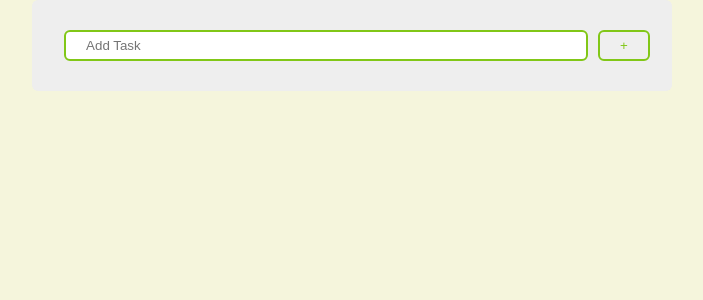
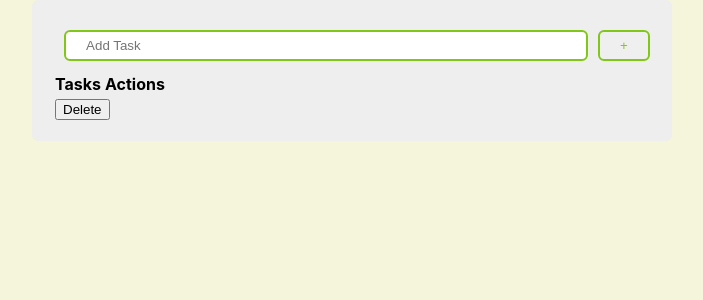
Before and after one commit to keshav-singla/To-do-list, a React (Create React App) app: page / in a window 1280 px wide. Shown: the top 300 px of the page, without its empty margins (288-991 px from the left). Built offline with nearby package versions, Linux system fonts and the light colour scheme; a web font is replaced by a local one.

Commit message:
redux need some changes

```diff
--- a/package.json
+++ b/package.json
@@ -10,6 +10,7 @@
     "react-icons": "^3.7.0",
     "react-redux": "^7.1.1",
     "redux": "^4.0.4",
+    "redux-thunk": "^2.3.0",
     "sass": "^1.22.10",
     "semantic-ui-react": "^0.88.0"
   },
--- a/src/App.js
+++ b/src/App.js
@@ -1,11 +1,15 @@
 import React from 'react';
 import './App.css';
 import Input from './components/input';
+import List from './components/list';
+import Task from './components/task'
 
 function App() {
   return (
     <div className="app">
       <Input />
+      {/* <List />
+      <Task /> */}
     </div>
   );
 }
--- a/src/actions/addtask.js
+++ b/src/actions/addtask.js
@@ -2,12 +2,14 @@ export const addTask = ( task ) => {
     return {
         type : 'ADDTASK',
         payload : task
-    }
-},
+    };
+}
 
-deleteTask = ( taskId ) =>{
+export const deleteTask = ( taskId ) =>{
     return{
         type: 'DELETETASK',
         payload : taskId
-    }
+    };
 }
+
+// export default {addTask, deleteTask};
--- a/src/components/input.js
+++ b/src/components/input.js
@@ -1,5 +1,9 @@
 import React from 'react'
-import List from './list';
+import { connect } from 'react-redux';
+import { bindActionCreators } from 'redux';
+import { addTask } from '../actions/addtask';
+import List from './list'
+import Task from './task'
 
 class Input extends React.Component {
     constructor() {
@@ -10,17 +14,13 @@ class Input extends React.Component {
         }
     }
 
-    // handleSubmit = (e) => {
+    // handleChange = (e) => {
     //     e.preventDefault()
-    //     this.setState({
-    //         input: '',
-    //         item: [...this.state.item, this.state.input]
-    //     })
+    //     this.setState({ [e.target.name]: e.target.value })
     // }
 
-    handleChange = (e) => {
-        e.preventDefault()
-        this.setState({ [e.target.name]: e.target.value })
+    handleSubmit = () => {
+        this.props.addTask(this.refs.tasks.value)
     }
 
     render() {
@@ -30,25 +30,32 @@ class Input extends React.Component {
                     <input
                     className='inputFeild'
                     type="text"
-                    name= "input"
+                    refs = 'tasks'
+                    // name= "input"
                     placeholder= 'Add Task'
-                    value={this.state.input}
-                    onChange={this.handleChange}
-                    autoComplete = 'off'
+                    // value={this.state.input}
+                    // onChange={this.handleChange}
+                    // autoComplete = 'off'
                 />
-                 <button
+
+                <button
                     className='addButton'
-                    // onClick={this.handleSubmit}
+                    onClick={() => this.handleSubmit}
                 >
                     +
                 </button>
 
                 </div>
-                {/* <List items={this.state.item} /> */}
-
+                <List />
+                <Task />
             </div>
         )
     }
 }
 
-export default Input;
+function mapDisptachToProps(dispatch){
+
+    return bindActionCreators({addTask}, dispatch)
+}
+
+export default connect( () => {} , mapDisptachToProps) (Input);
--- a/src/components/list.js
+++ b/src/components/list.js
@@ -1,26 +1,53 @@
 import React from 'react'
+import {connect } from 'react-redux'
+import Task from './task'
 
 class List extends React.Component {
     constructor(props) {
         super(props)
         this.state = {
-
+            tasks : props.tasks
         }
     }
 
     render() {
+        console.log(this.props);
+        const {tasks} = this.state;
+
         return (
-            <div className='listContainer' >
-                        {this.props.items.map(item => {
-                            return (
-                                <div >
-                                    {item}
-                                </div>
-                            )
-                        })}
-            </div>
+            <table>
+                <tr>
+                    <th>
+                        Tasks
+                    </th>
+                    <th>
+                        Actions
+                    </th>
+                </tr>
+            </table>
+
+            // <div
+            //      className='listContainer'
+            //  >
+            //         { tasks > 0 && tasks.map((task , item) => {
+            //             return (
+            //                 <div>
+            //                     <Task
+            //                         key = {item}
+            //                         task = {task}
+            //                     />
+            //                 </div>
+            //             )
+            //         })}
+            // </div>
         )
     }
 }
 
-export default List;
+function mapStateToProps (state) {
+    return {
+        task: state.tasks
+    }
+}
+
+export default connect(mapStateToProps) (List);
--- /dev/null
+++ b/src/components/task.js
@@ -0,0 +1,36 @@
+import React from 'react';
+import { connect } from 'react-redux';
+import { deleteTask} from '../actions/addtask';
+import { bindActionCreators } from 'redux'
+
+class Task extends React.Component{
+    constructor(){
+        super()
+        this.state={
+
+        }
+    }
+
+    render(){
+        return(
+            <tr>
+                <td>
+                    {this.props.task}
+                </td>
+                <td>
+                    <button
+                        onClick = { ()=> {this.props.deleteTask(this.props.id )} }
+                    >
+                        Delete
+                    </button>
+                </td>
+            </tr>
+        )
+    }
+}
+
+function mapDispatchToProps (dispatch) {
+    return bindActionCreators({deleteTask}, dispatch)
+}
+
+export default connect( () => {return {};},mapDispatchToProps ) (Task);
--- a/src/index.js
+++ b/src/index.js
@@ -5,13 +5,17 @@ import App from './App';
 import * as serviceWorker from './serviceWorker';
 import './styles/styles.scss'
 import { Provider } from 'react-redux'
-import { createStore } from 'redux';
+import { createStore , applyMiddleware, compose } from 'redux';
 import reducers from './reducers/index'
+import thunk from 'redux-thunk'
 
-const store = createStore(reducers)
-
-// import 'semantic-ui-css/semantic.min.css'
-
+const middleware = [thunk];
+const store = createStore(
+    reducers,
+    compose(
+        applyMiddleware(...middleware)
+      )
+    )
 
 ReactDOM.render( <Provider store ={store}>  <App /> </Provider>, document.getElementById('root'));
 
--- a/src/reducers/index.js
+++ b/src/reducers/index.js
@@ -11,8 +11,10 @@ const taskreducer = (state= [] , action) => {
             state= state.slice();
             state.splice(action.payload,1);
             break;
+
+        default:
+            return state;
     }
-    return state;
 },
 
 reducers = combineReducers({ tasks:taskreducer })
```
Also changed, not shown: 1 other file (tests, documents, lock files or other folders).
